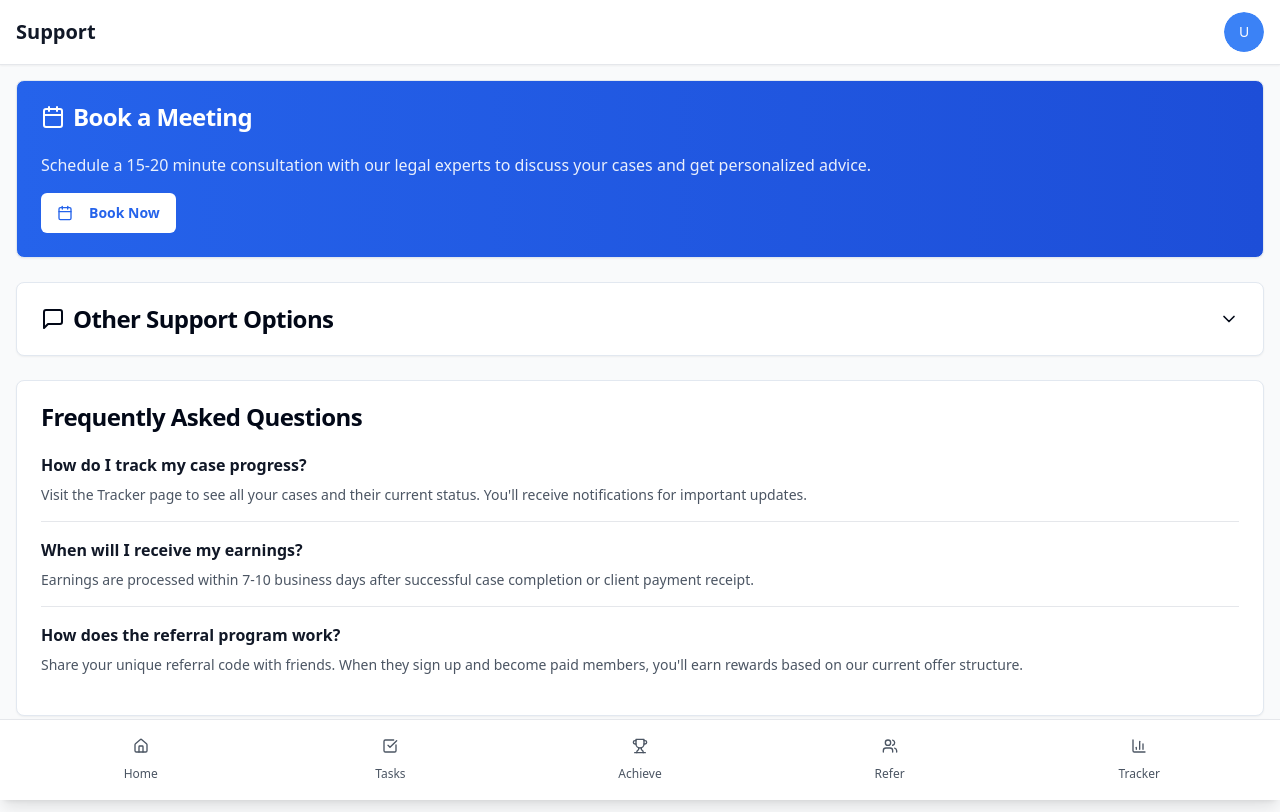
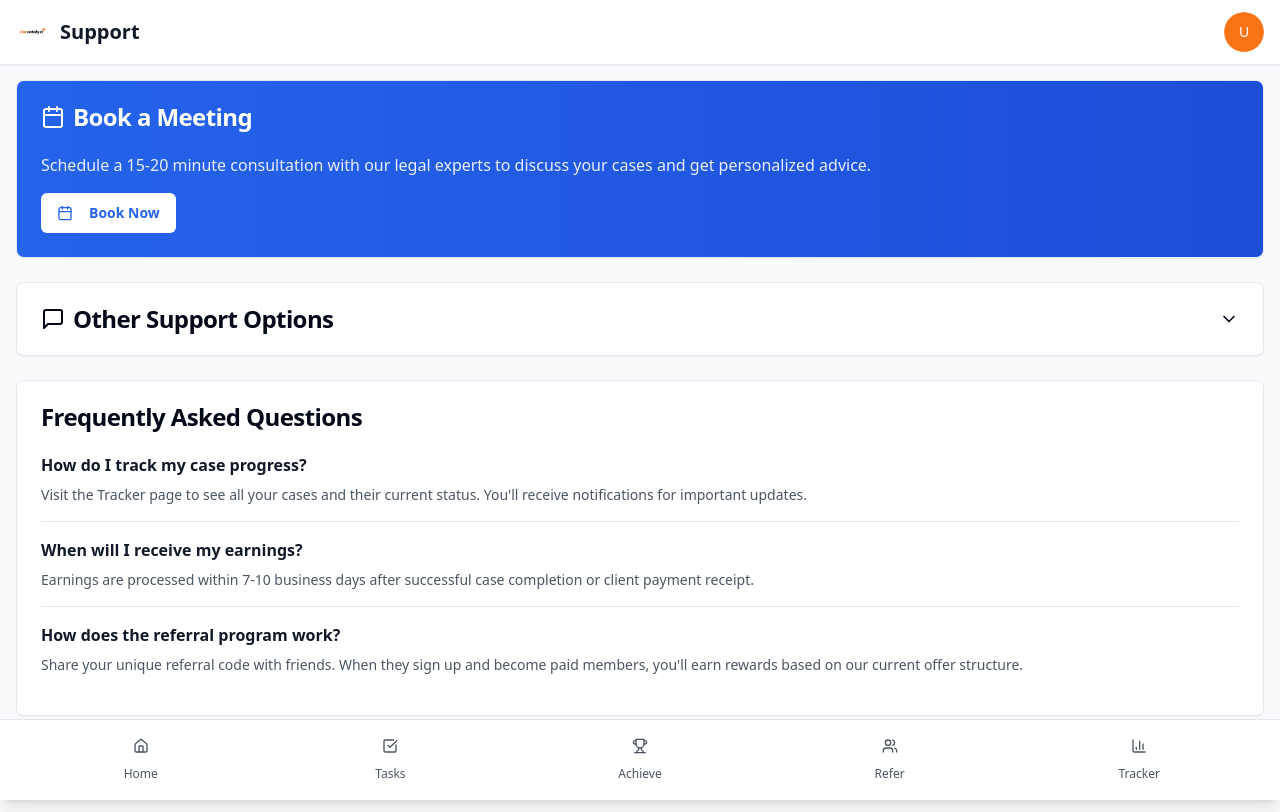
Before and after one commit to Kirtiman25/clarity-legal-dashboard, a React (Vite) app: page /support in a window 1280 px wide. Built offline with nearby package versions, Linux system fonts and the light colour scheme; sample sign-in values are in the browser's storage.

Commit message:
Add logo to all pages
Adds the Clar Catalyst logo to the header of all pages.

```diff
--- a/src/components/Header.tsx
+++ b/src/components/Header.tsx
@@ -44,13 +44,20 @@ const Header = ({ title }: HeaderProps) => {
   return (
     <div className="fixed top-0 left-0 right-0 bg-white border-b border-gray-200 shadow-sm z-50">
       <div className="flex items-center justify-between px-4 py-3">
-        <h1 className="text-xl font-bold text-gray-900">{title}</h1>
+        <div className="flex items-center space-x-3">
+          <img
+            src="/lovable-uploads/09a00470-1ce6-4d74-9134-385be45c43a2.png"
+            alt="Clar Catalyst Logo"
+            className="h-8 w-auto"
+          />
+          <h1 className="text-xl font-bold text-gray-900">{title}</h1>
+        </div>
 
         <DropdownMenu>
           <DropdownMenuTrigger asChild>
             <Button variant="ghost" className="relative h-10 w-10 rounded-full">
               <Avatar className="h-10 w-10">
-                <AvatarFallback className="bg-blue-500 text-white">
+                <AvatarFallback className="bg-orange-500 text-white">
                   {user.fullName?.charAt(0)?.toUpperCase() || 'U'}
                 </AvatarFallback>
               </Avatar>
--- a/src/pages/Workspace.tsx
+++ b/src/pages/Workspace.tsx
@@ -27,7 +27,7 @@ const Workspace = () => {
       title: 'Tasks',
       description: 'Manage your pending tasks',
       icon: CheckSquare,
-      color: 'bg-blue-500',
+      color: 'bg-orange-500',
       route: '/tasks'
     },
     {
@@ -52,7 +52,7 @@ const Workspace = () => {
 
       <div className="container mx-auto px-4 pt-20 pb-24">
         {/* Total Earnings Card */}
-        <Card className="mb-6 bg-gradient-to-r from-blue-600 to-blue-700 text-white shadow-lg">
+        <Card className="mb-6 bg-gradient-to-r from-orange-500 to-orange-600 text-white shadow-lg">
           <CardHeader className="pb-2">
             <CardTitle className="text-lg font-medium opacity-90">Total Earnings</CardTitle>
           </CardHeader>
```
Also changed, not shown: public/lovable-uploads/09a00470-1ce6-4d74-9134-385be45c43a2.png (added).
